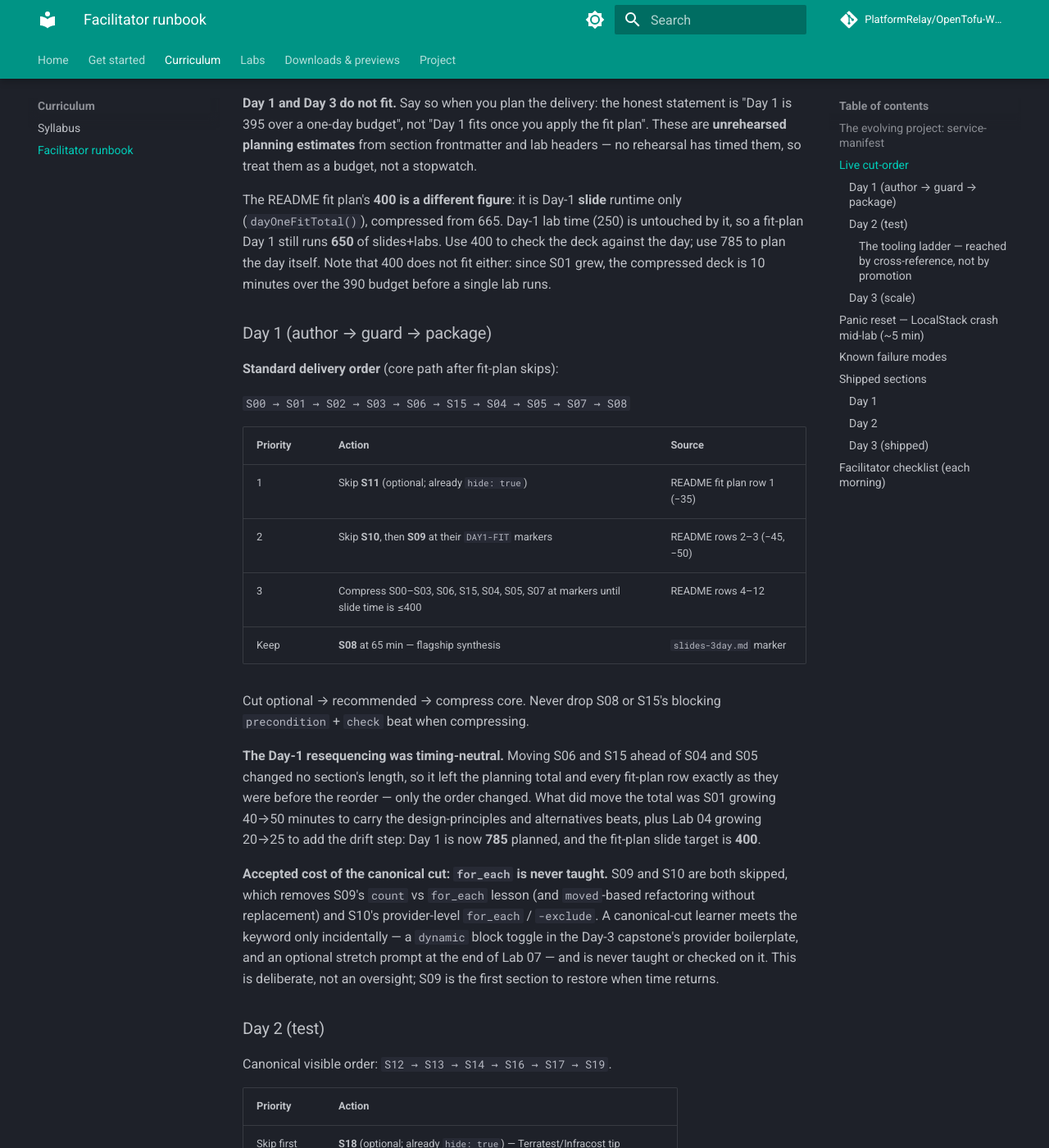
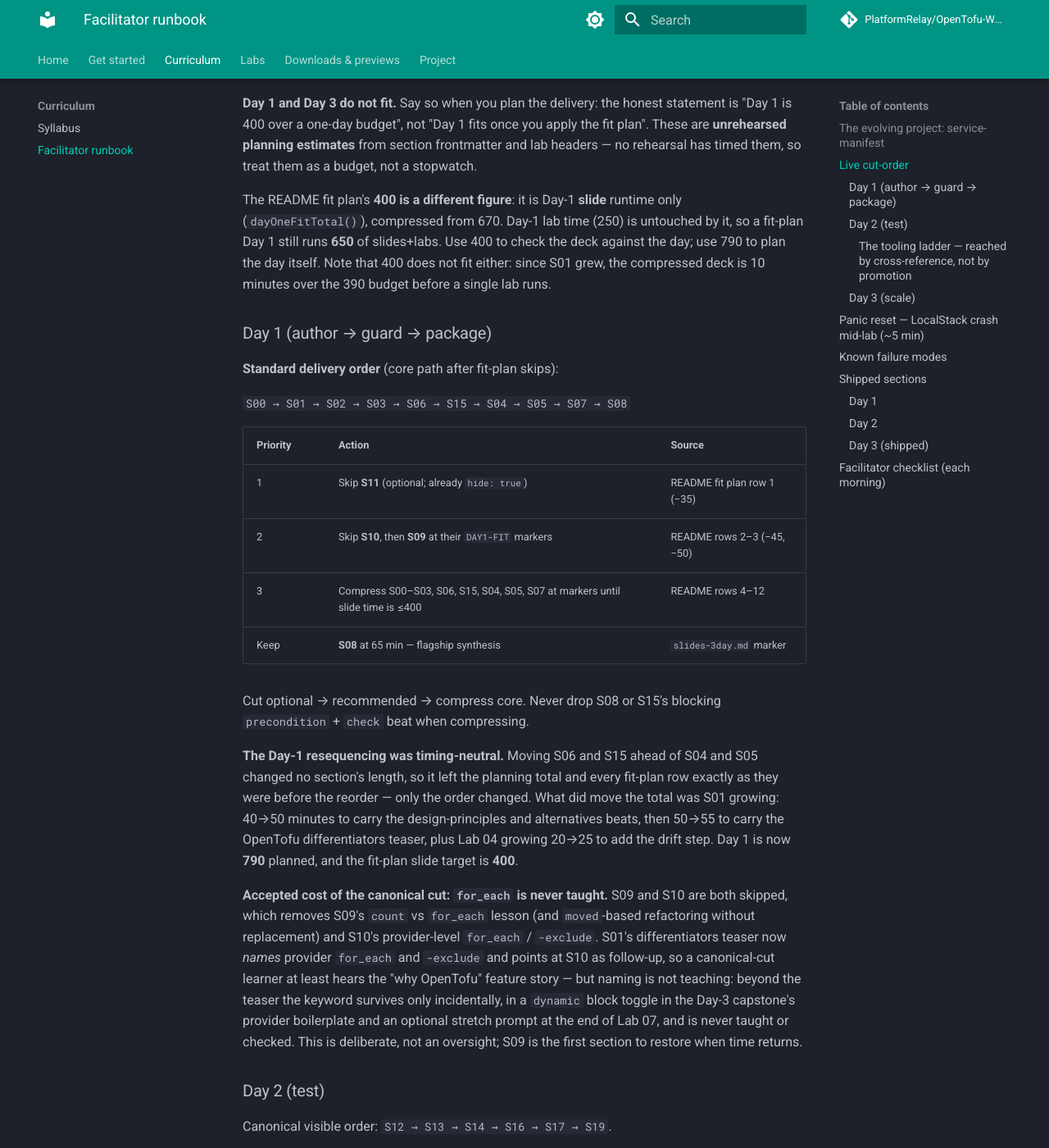
Before and after one commit to PlatformRelay/OpenTofu-Workshop, an MkDocs documentation site: the page built from docs/facilitator-runbook.md, in a window 1280 px wide and 1400 px high, scrolled down 3781 px. Shown: the whole window at 82% size. Built offline with MkDocs 1.6.1 and Material for MkDocs 9.7.7, drawn with Linux system fonts in a browser that asks for light colours; comment, search, counter and statistics services are not loaded; some of the changed text lies outside the part shown.

Commit message:
:sparkles: feat(deck): teaser the OpenTofu differentiators in S01 for the canonical cut
Audit CONT-2: the canonical cut skips S10, so graduates never heard why
OpenTofu. Three teaser slides land after the licence comparison: a
beyond-the-licence reframe, the three OpenTofu-only features (state & plan
encryption 1.7, provider for_each 1.9, -exclude 1.9), and a condensed
1.7-1.12 timeline pointing at S10 as the deep dive. Every version claim
reuses facts already verified in docs/claims-verification.md (A1-A9, D1);
no new claims introduced.

S01 grows 50->55 slide minutes; the manifest, syllabus timing row, README
day totals and fit-plan chain (670 -> ... -> 400), runbook totals, and
beta-limitations digits are recomputed together, and the accepted-cost
paragraphs now distinguish naming from teaching.

```diff
--- a/docs/facilitator-runbook.md
+++ b/docs/facilitator-runbook.md
@@ -115,20 +115,20 @@
 
 | Day | Slides | Labs | Slides+labs (planned) | Against the 390 budget |
 | --- | ---: | ---: | ---: | --- |
-| 1 | 535 | 250 | **785** | **+395 over** |
+| 1 | 540 | 250 | **790** | **+400 over** |
 | 2 | 180 | 180 | 360 | 30 under |
 | 3 | 200 | 200 | **400** | **+10 over** |
 
 **Day 1 and Day 3 do not fit.** Say so when you plan the delivery: the honest
-statement is "Day 1 is 395 over a one-day budget", not "Day 1 fits once you apply
+statement is "Day 1 is 400 over a one-day budget", not "Day 1 fits once you apply
 the fit plan". These are **unrehearsed planning estimates** from section
 frontmatter and lab headers — no rehearsal has timed them, so treat them as a
 budget, not a stopwatch.
 
 The README fit plan's **400 is a different figure**: it is Day-1 **slide**
-runtime only (`dayOneFitTotal()`), compressed from 665. Day-1 lab time (250) is
+runtime only (`dayOneFitTotal()`), compressed from 670. Day-1 lab time (250) is
 untouched by it, so a fit-plan Day 1 still runs **650** of slides+labs. Use 400
-to check the deck against the day; use 785 to plan the day itself. Note that 400
+to check the deck against the day; use 790 to plan the day itself. Note that 400
 does not fit either: since S01 grew, the compressed deck is 10 minutes over the
 390 budget before a single lab runs.
 
@@ -151,18 +151,22 @@
 **The Day-1 resequencing was timing-neutral.** Moving S06 and S15 ahead of S04
 and S05 changed no section's length, so it left the planning total and every
 fit-plan row exactly as they were before the reorder — only the order changed.
-What did move the total was S01 growing 40→50 minutes to carry the
-design-principles and alternatives beats, plus Lab 04 growing 20→25 to add the
-drift step: Day 1 is now **785** planned, and the fit-plan slide target is **400**.
+What did move the total was S01 growing: 40→50 minutes to carry the
+design-principles and alternatives beats, then 50→55 to carry the OpenTofu
+differentiators teaser, plus Lab 04 growing 20→25 to add the drift step. Day 1
+is now **790** planned, and the fit-plan slide target is **400**.
 
 **Accepted cost of the canonical cut: `for_each` is never taught.** S09 and S10
 are both skipped, which removes S09's `count` vs `for_each` lesson (and
 `moved`-based refactoring without replacement) and S10's provider-level
-`for_each` / `-exclude`. A canonical-cut learner meets the keyword only
-incidentally — a `dynamic` block toggle in the Day-3 capstone's provider
-boilerplate, and an optional stretch prompt at the end of Lab 07 — and is never
-taught or checked on it. This is deliberate, not an oversight; S09 is the first
-section to restore when time returns.
+`for_each` / `-exclude`. S01's differentiators teaser now *names* provider
+`for_each` and `-exclude` and points at S10 as follow-up, so a canonical-cut
+learner at least hears the "why OpenTofu" feature story — but naming is not
+teaching: beyond the teaser the keyword survives only incidentally, in a
+`dynamic` block toggle in the Day-3 capstone's provider boilerplate and an
+optional stretch prompt at the end of Lab 07, and is never taught or checked.
+This is deliberate, not an oversight; S09 is the first section to restore when
+time returns.
 
 ### Day 2 (test)
 
@@ -278,7 +282,7 @@
 | ID | Topic | Tier | Full (fit plan) | Lab | 3-day cut | Checkpoint (ask before moving on) | Watch-outs |
 | --- | --- | --- | ---: | ---: | --- | --- | --- |
 | S00 | Welcome & setup | core | 40 → **25** | 20 | Compress | Can everyone `tofu apply` local + reach LocalStack health? | First LocalStack boot; Docker not running |
-| S01 | Infrastructure as Code | core | 50 → **30** | 20 | Compress | Declarative vs imperative — what does the plan give you that a script doesn’t? | Fork timeline is pre-reading when compressed; keep the six design principles and the alternatives beat |
+| S01 | Infrastructure as Code | core | 55 → **30** | 20 | Compress | Declarative vs imperative — what does the plan give you that a script doesn’t? | Fork timeline is pre-reading when compressed; keep the six design principles, the differentiators teaser and the alternatives beat |
 | S02 | HCL & building blocks | core | 50 → **35** | 20 | Compress | Name the six block types; which one alone mutates the world? | Reference wiring; `.tofu` vs `.tf` aside |
 | S03 | Core workflow | core | 60 → **45** | 20 | Compress | Read a plan line: `+` / `~` / `-` and “known after apply”? | One lifecycle run when compressed |
 | S06 | Variables & types | core | 50 → **35** | 25 | Compress | Break a validation on purpose — which phase fails? | Precedence variants follow-up when compressed |
```
Also changed, not shown: README.md (+17 -14 lines), docs/beta-limitations.md (+1 -1 lines), docs/syllabus.md (+3 -3 lines), pages/S01-iac/index.md (+110 -4 lines), slides-3day.md (+1 -1 lines), 1 other file.
